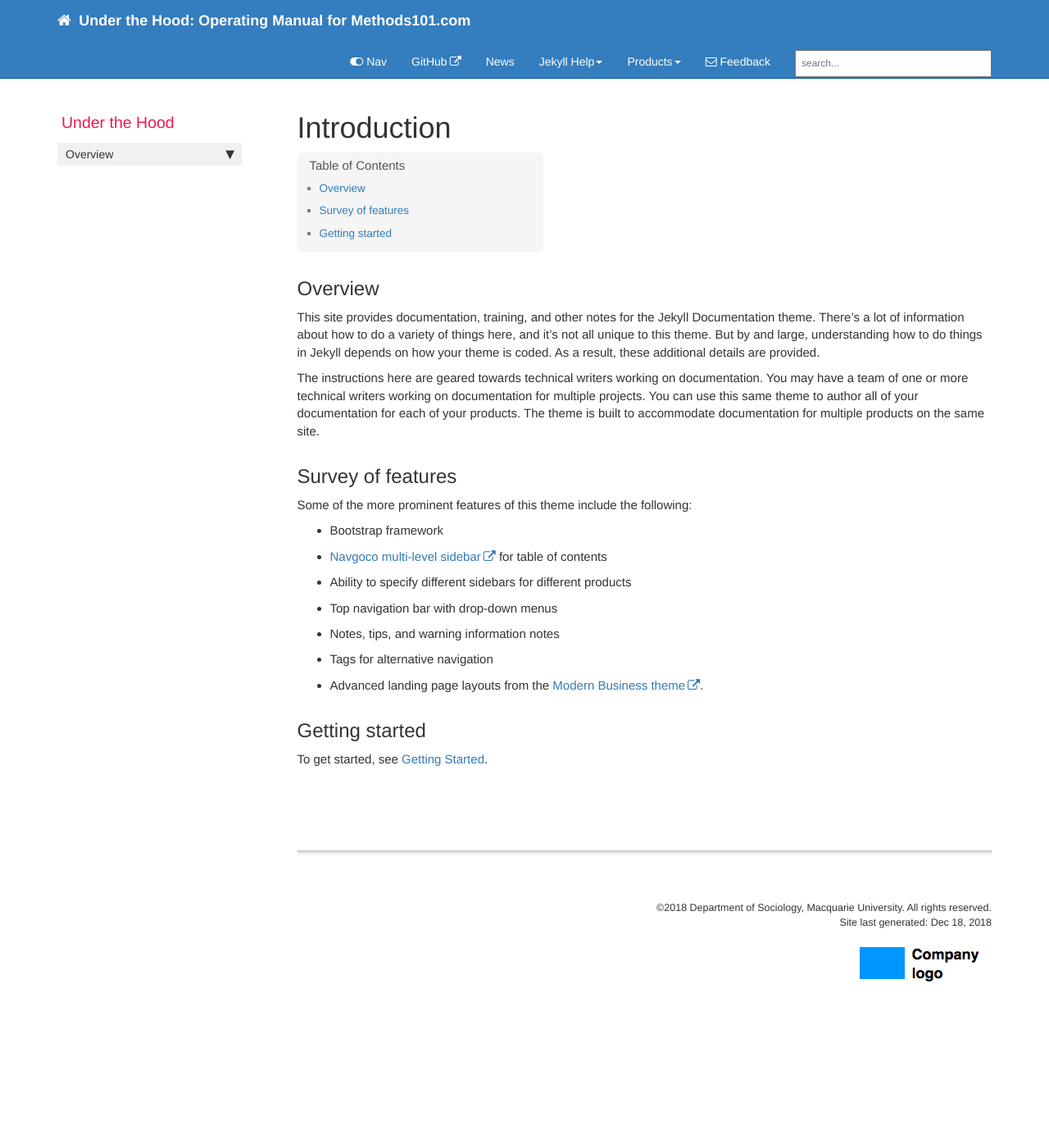
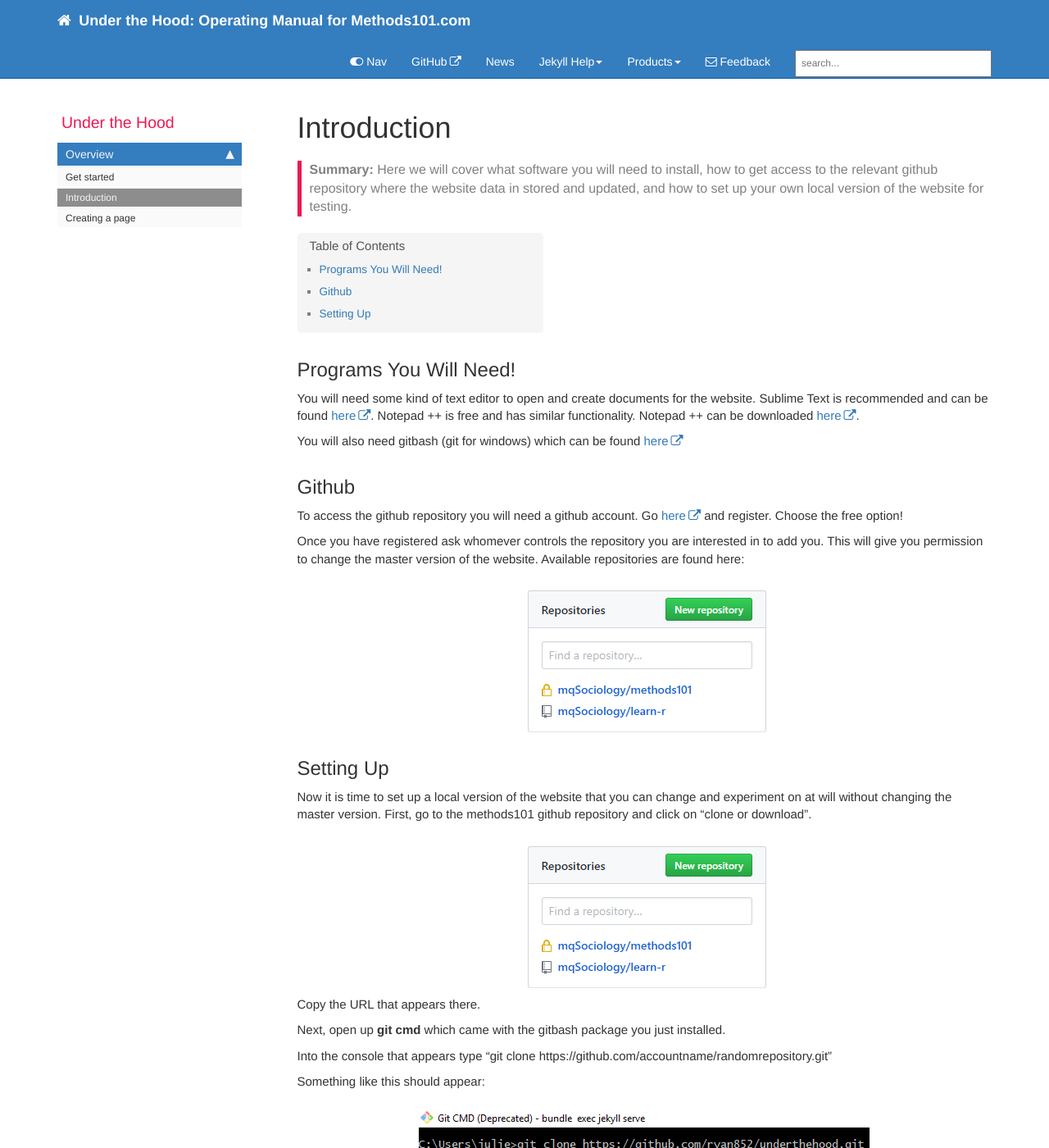
Before and after one commit to mqSociology/underthehood, a Jekyll site: the page built from pages/mydoc/introduction.md, in a window 1280 px wide and 1400 px high. Shown: the whole window at 82% size. Built offline with Jekyll 4.4.1, drawn with Linux system fonts in a browser that asks for light colours; nearby versions of some CDN libraries; comment, search, counter and statistics services are not loaded; some of the changed text lies outside the part shown.

Commit message:
Update introduction.md
New introduction page

```diff
--- a/pages/mydoc/introduction.md
+++ b/pages/mydoc/introduction.md
@@ -1,30 +1,48 @@
 ---
 title: Introduction
+keywords:
+summary: "Here we will cover what software you will need to install, how to get access to the relevant github repository where the website data in stored and updated, and how to set up your own local version of the website for testing."
 sidebar: mydoc_sidebar
-permalink: mydoc_introduction.html
+permalink: introduction.html
+tags: software
 folder: mydoc
 ---
 
-## Overview
+## Programs You Will Need!
 
-This site provides documentation, training, and other notes for the Jekyll Documentation theme. There's a lot of information about how to do a variety of things here, and it's not all unique to this theme. But by and large, understanding how to do things in Jekyll depends on how your theme is coded. As a result, these additional details are provided.
+You will need some kind of text editor to open and create documents for the website. Sublime Text is recommended and can be found [here](https://www.sublimetext.com/). Notepad ++ is free and has similar functionality. Notepad ++ can be downloaded [here](https://notepad-plus-plus.org/download/v7.6.1.html).
 
-The instructions here are geared towards technical writers working on documentation. You may have a team of one or more technical writers working on documentation for multiple projects. You can use this same theme to author all of your documentation for each of your products. The theme is built to accommodate documentation for multiple products on the same site.
+You will also need gitbash (git for windows) which can be found [here](https://gitforwindows.org/)
 
-## Survey of features
+## Github
 
-Some of the more prominent features of this theme include the following:
+To access the github repository you will need a github account. Go [here](https://github.com/) and register. Choose the free option!
 
-* Bootstrap framework
-* [Navgoco multi-level sidebar](http://www.komposta.net/article/navgoco) for table of contents
-* Ability to specify different sidebars for different products
-* Top navigation bar with drop-down menus
-* Notes, tips, and warning information notes
-* Tags for alternative navigation
-* Advanced landing page layouts from the [Modern Business theme](http://startbootstrap.com/template-overviews/modern-business/).
+Once you have registered ask whomever controls the repository you are interested in to add you. This will give you permission to change the master version of the website. Available repositories are found here:
 
-## Getting started
+<div style="text-align:center"><img src ="images/overview/introduction/introduction_image_01.PNG" style="max-width:100%;" /></div>
 
-To get started, see [Getting Started][index].
+## Setting Up
+
+Now it is time to set up a local version of the website that you can change and experiment on at will without changing the master version. First, go to the methods101 github repository and click on "clone or download".
+
+<div style="text-align:center"><img src ="images/overview/introduction/introduction_image_01.PNG" style="max-width:100%;" /></div>
+
+Copy the URL that appears there.
+
+Next, open up **git cmd** which came with the gitbash package you just installed.
+
+Into the console that appears type "git clone https://github.com/accountname/randomrepository.git"
+
+Something like this should appear:
+
+<div style="text-align:center"><img src ="images/overview/introduction/introduction_image_03.PNG" style="max-width:100%;" /></div>
+
+Now you need to tell the console to open up the relevant sub directory. Do this by typing "cd methods101".
+
+Finally, type "bundle exec jekyll serve".
+
+In your web browser go to localhost:4000 and you will see an isolated version of the website.
+
 
 {% include links.html %}
```
